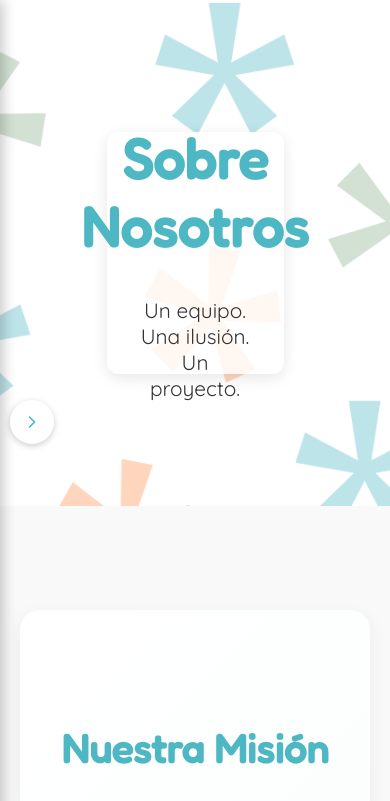
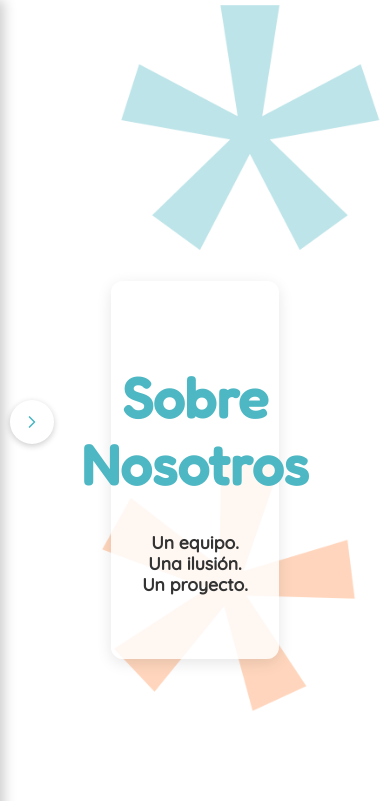
Before and after one commit to diversencia/diversencia.github.io, a plain HTML site: page sobre.html in a window 390 px wide. Shown: the top 801 px of the page. Drawn offline with Linux system fonts and the light colour scheme.

Commit message:
Refactor CSS for layout and responsiveness

```diff
--- a/style.css
+++ b/style.css
@@ -424,14 +424,13 @@ footer {
 
 /* ================= HERO SOBRE NOSOTROS ================= */
 .hero-sobre {
-  position: relative;
-  background-size: cover;
-  background-position: center;
-  height: 60vh; /* Ajustable según necesites */
-  display: flex;
-  justify-content: center;
-  align-items: center;
-  text-align: center;
+font-family: 'Fredoka', sans-serif;
+  /* El título cambiará entre 2rem y 3.5rem según el ancho de pantalla */
+  font-size: clamp(2rem, 8vw, 3.5rem);
+  color: #4db7c3;
+  margin-bottom: 1rem;
+  font-weight: 600;
+  line-height: 1.2; /* Evita que las líneas se solapen al cortarse */
 }
 
 /* Contenedor tipo “cuadradito” */
@@ -523,3 +522,20 @@ footer {
   color: #444;
   text-align: justify;
 }
+/* Ajustes para móviles */
+@media (max-width: 600px) {
+  .hero-sobre {
+    padding: 3rem 1rem; /* Reducimos el espacio excesivo */
+    text-align: center;
+  }
+
+  .hero-sobre .subtitulo {
+    font-size: 1.1rem; /* Un poco más pequeño para que no ocupe tanto */
+  }
+
+  /* Evitar que el cuadro blanco del sobre nosotros sea muy rígido */
+  .contenido-sobre {
+    padding: 1.5rem;
+    margin: 1rem;
+  }
+}
```
